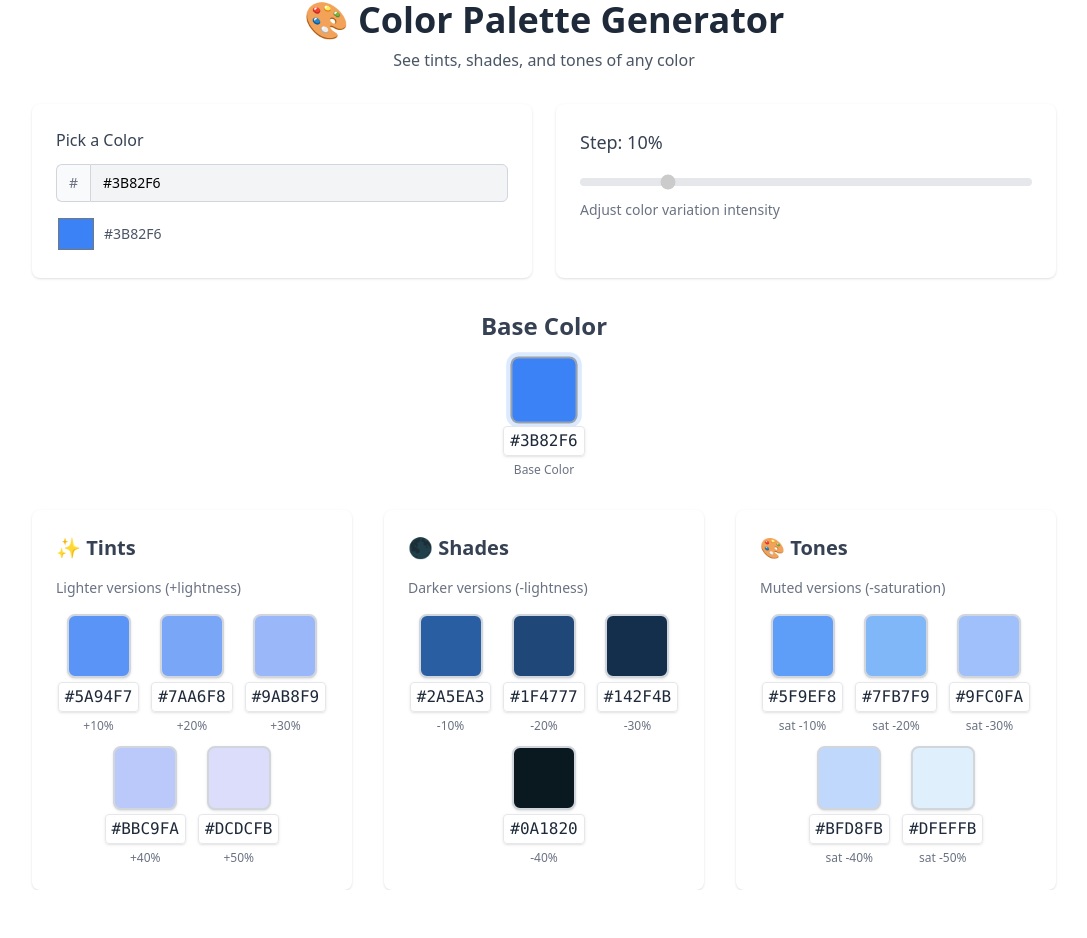
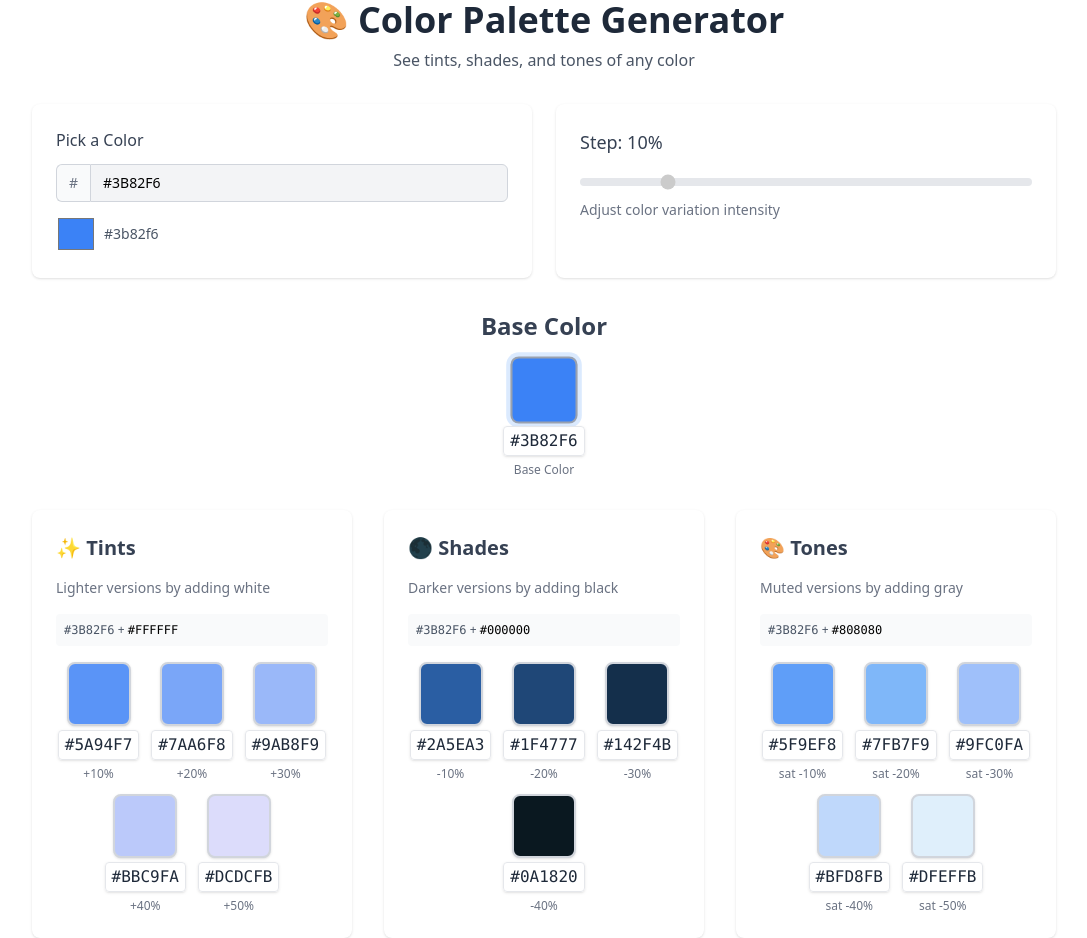
Before and after one commit to asifjirayat/color-generator, a React (Vite) app: page / in a window 1280 px wide. Shown: the whole page, without its empty margins (96-1183 px from the left). Before the commit the page ends 890 px from the top, so only its background shows below. Built offline with nearby package versions, Linux system fonts and the light colour scheme.

Commit message:
Added dynamic descriptions below the title to make it more informative.

```diff
--- a/src/components/ColorControls.jsx
+++ b/src/components/ColorControls.jsx
@@ -23,7 +23,7 @@ export default function ColorControls({ baseColor, step }) {
               disabled
               className="w-10 h-10 cursor-pointer"
             />
-            <span className="text-sm text-gray-600">#3B82F6</span>
+            <span className="text-sm text-gray-600">{baseColor}</span>
           </div>
         </div>
       </div>
--- a/src/components/ColorPalette.jsx
+++ b/src/components/ColorPalette.jsx
@@ -7,7 +7,12 @@ export default function ColorPalette({ palette }) {
       <div className="bg-white p-6 rounded-lg shadow">
         <h3 className="text-xl font-semibold text-gray-700 mb-4">✨ Tints</h3>
         <p className="text-sm text-gray-500 mb-4">
-          Lighter versions (+lightness)
+          Lighter versions by adding white
+        </p>
+        {/* Dynamic Description */}
+        <p className="text-xs text-gray-600 mb-4 bg-gray-50 p-2 rounded">
+          <span className="font-mono">{palette.base.toUpperCase()}</span> +{" "}
+          <span className="font-mono text-black">#FFFFFF</span>
         </p>
         <div className="flex flex-wrap gap-3 justify-center">
           {palette.tints.map((color, i) => (
@@ -20,7 +25,12 @@ export default function ColorPalette({ palette }) {
       <div className="bg-white p-6 rounded-lg shadow">
         <h3 className="text-xl font-semibold text-gray-700 mb-4">🌑 Shades</h3>
         <p className="text-sm text-gray-500 mb-4">
-          Darker versions (-lightness)
+          Darker versions by adding black
+        </p>
+        {/* Dynamic Description */}
+        <p className="text-xs text-gray-600 mb-4 bg-gray-50 p-2 rounded">
+          <span className="font-mono">{palette.base.toUpperCase()}</span> +{" "}
+          <span className="font-mono text-black">#000000</span>
         </p>
         <div className="flex flex-wrap gap-3 justify-center">
           {palette.shades.map((color, i) => (
@@ -33,7 +43,12 @@ export default function ColorPalette({ palette }) {
       <div className="bg-white p-6 rounded-lg shadow">
         <h3 className="text-xl font-semibold text-gray-700 mb-4">🎨 Tones</h3>
         <p className="text-sm text-gray-500 mb-4">
-          Muted versions (-saturation)
+          Muted versions by adding gray
+        </p>
+        {/* Dynamic Description */}
+        <p className="text-xs text-gray-600 mb-4 bg-gray-50 p-2 rounded">
+          <span className="font-mono">{palette.base.toUpperCase()}</span> +{" "}
+          <span className="font-mono text-black">#808080</span>
         </p>
         <div className="flex flex-wrap gap-3 justify-center">
           {palette.tones.map((color, i) => (
--- a/src/components/ColorSwatch.jsx
+++ b/src/components/ColorSwatch.jsx
@@ -6,7 +6,7 @@ export default function ColorSwatch({ color, label, isBase = false }) {
         className={`w-16 h-16 border-2 rounded-lg shadow-sm transition-all duration-150 ${
           isBase
             ? "border-gray-400 transform scale-105 ring-4 ring-blue-100"
-            : "border-gray-300 hover:sclae-105 hover:shadow"
+            : "border-gray-300 hover:scale-105 hover:shadow"
         }`}
         style={{ backgroundColor: color }}
       />
```
